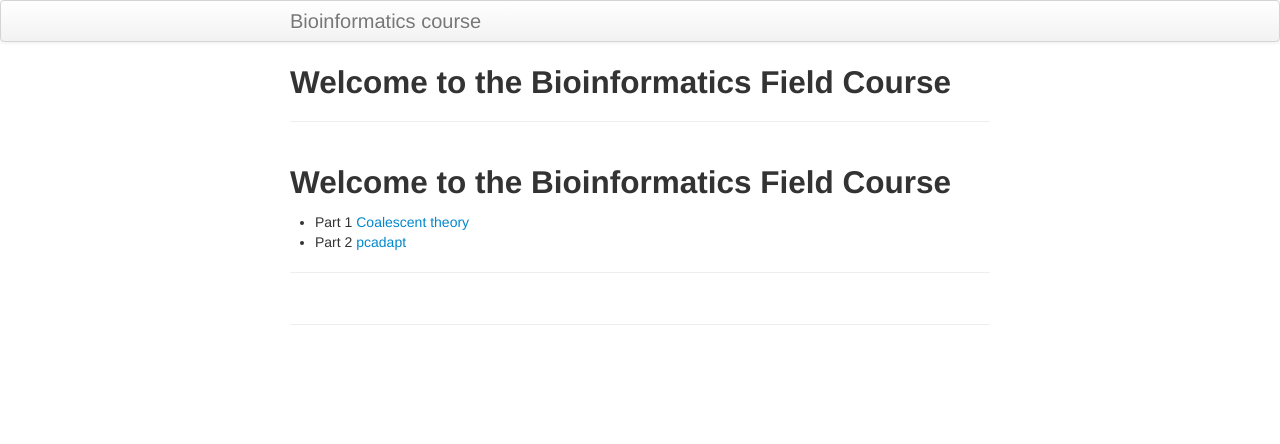
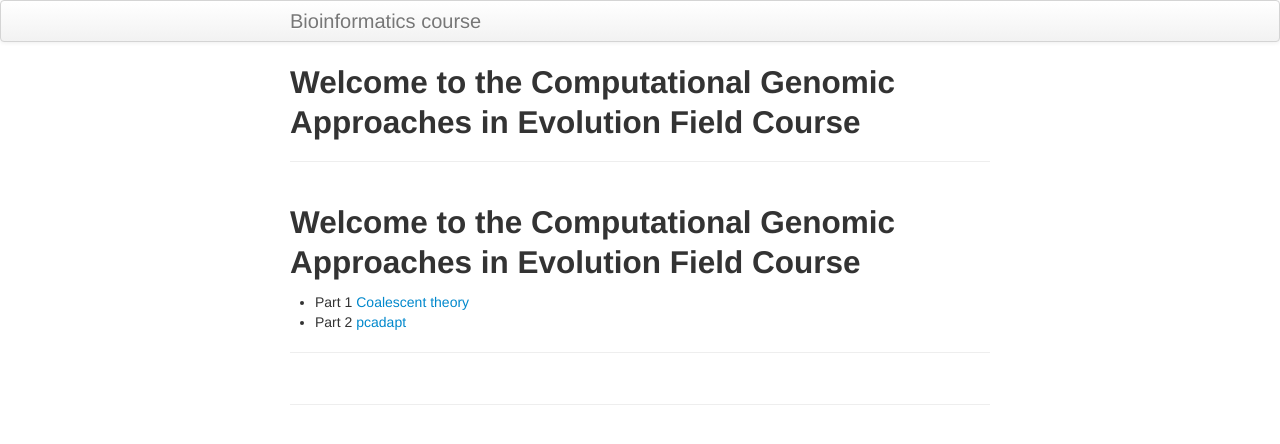
Before and after one commit to ritarasteiro/FieldCourse, a Jekyll site: the page built from index.md, in a window 1280 px wide. Shown: the top 444 px of the page. Built offline with Jekyll 4.4.1, drawn with Linux system fonts in a browser that asks for light colours; our own code applies the rules of GitHub Pages for plain Markdown files.

Commit message:
Update index.md

```diff
--- a/index.md
+++ b/index.md
@@ -1,5 +1,5 @@
 
-## Welcome to the Bioinformatics Field Course
+## Welcome to the Computational Genomic Approaches in Evolution Field Course
 
 * Part 1  [Coalescent theory](./pages/coalescent.md)
 * Part 2 [pcadapt](./pages/PCadapt.md)
```
